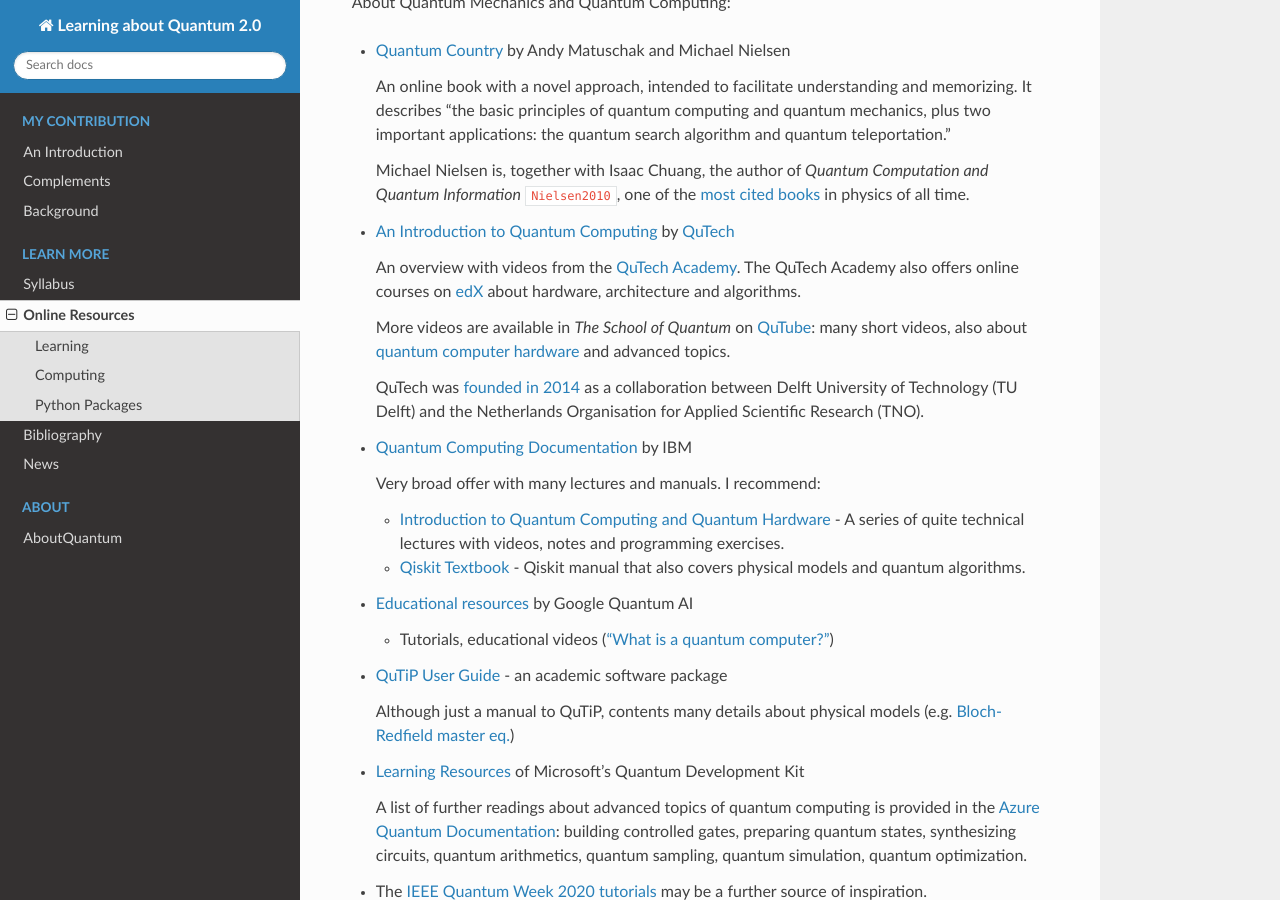
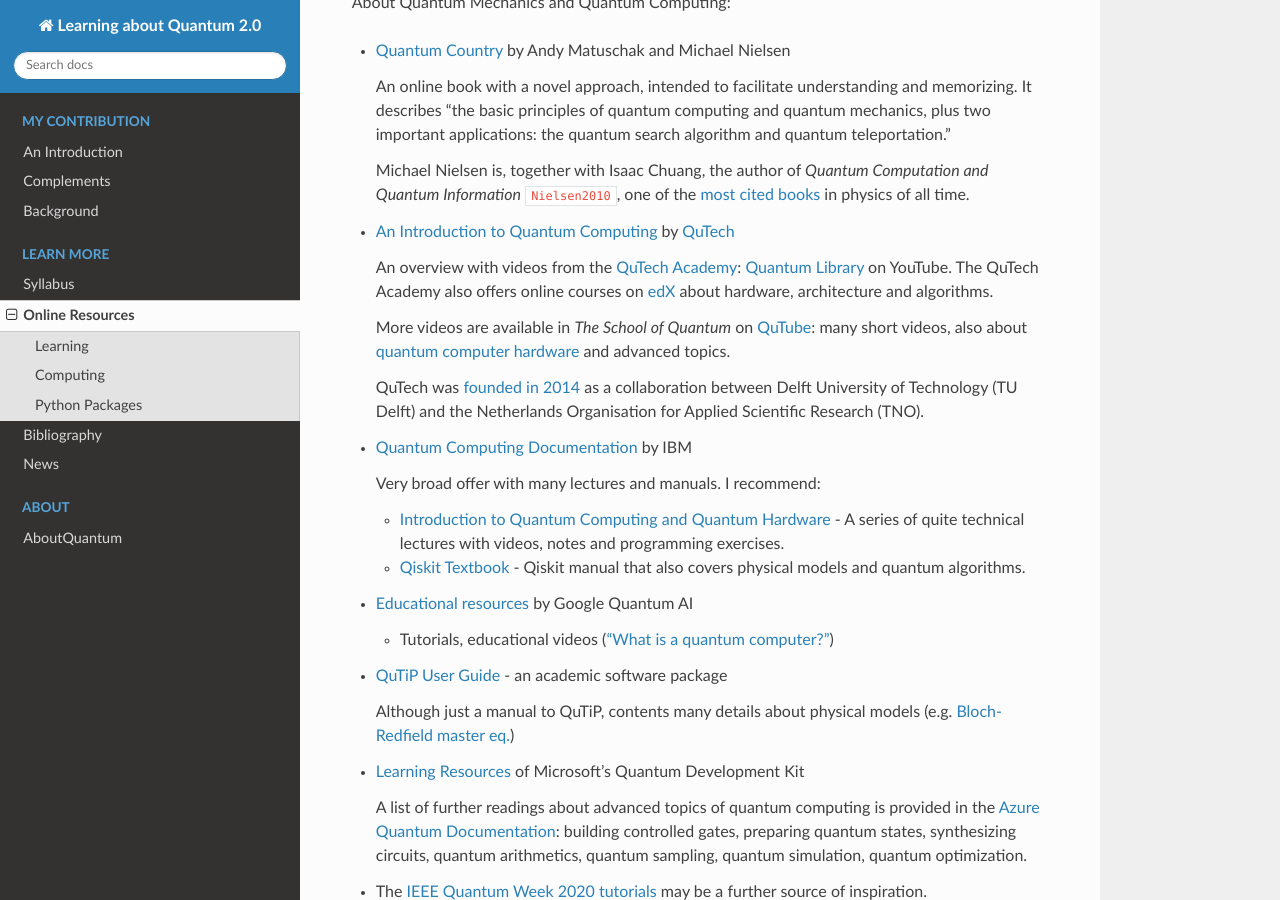
Before and after one commit to tomlqc/about-quantum, a Sphinx documentation site: the page built from source/online/online.rst, in a window 1280 px wide and 900 px high, scrolled down 374 px. Built offline with Sphinx 7.4.7 and the Read the Docs theme 2.0.0, drawn with Linux system fonts in a browser that asks for light colours; cross-references to code outside the pages are shown as plain code.

Commit message:
online/topological: updates about TU Delft resources.

```diff
--- a/source/online/online.rst
+++ b/source/online/online.rst
@@ -29,7 +29,8 @@
   <https://www.quantum-inspire.com/kbase/introduction-to-quantum-computing>`_
   by `QuTech <https://qutech.nl>`_
 
-  An overview with videos from the `QuTech Academy <https://qutechacademy.nl/>`_.
+  An overview with videos from the `QuTech Academy <https://qutechacademy.nl/>`_:
+  `Quantum Library <https://www.youtube.com/playlist?list=PL5jmbd6SJYnMOKxsKdsdLlIcnM_Ad-Tgj>`_ on YouTube.
   The QuTech Academy also offers online courses on `edX <https://www.edx.org/school/delftx>`_
   about hardware, architecture and algorithms.
 
```
Also changed, not shown: source/stories/complements/topological.rst (+8 -0 lines).
